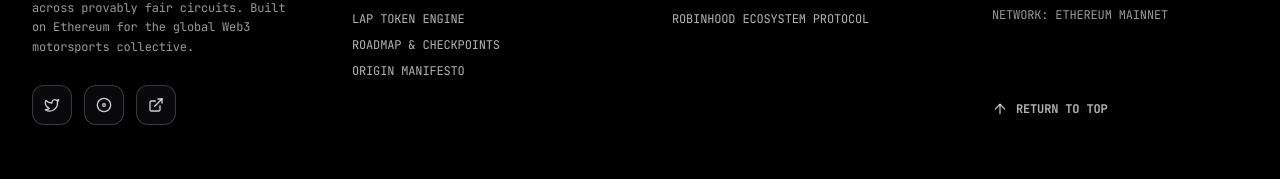
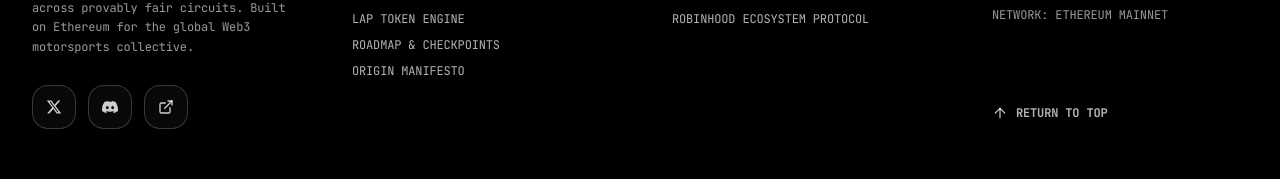
Before and after one commit to captain-n3m0/lastlap-v2, a React (Vite) app: page / in a window 1280 px wide. Shown: the part 11459-11638 px from the top of the page. Built offline with nearby package versions, Linux system fonts and the light colour scheme.

Commit message:
feat: update social icons in footer
Replace lucide-react social icons with custom SVG
logos for X and Discord to ensure official branding.

```diff
--- a/src/components/Footer.tsx
+++ b/src/components/Footer.tsx
@@ -4,11 +4,28 @@
  */
 
 import React, { useRef, useEffect } from 'react';
-import { ArrowRight, MessageSquare, Twitter, Disc, ExternalLink, ArrowUp, Sparkles, MapPin, Compass } from 'lucide-react';
+import { ArrowRight, ExternalLink, ArrowUp, Sparkles, MapPin, Compass } from 'lucide-react';
 import { gsap } from 'gsap';
 import { ScrollTrigger } from 'gsap/ScrollTrigger';
 
 gsap.registerPlugin(ScrollTrigger);
+
+// Official SVG vector logos for X and Discord
+function XLogo({ className = 'w-4 h-4' }: { className?: string }) {
+  return (
+    <svg viewBox="0 0 24 24" fill="currentColor" className={className} aria-hidden="true">
+      <path d="M18.244 2.25h3.308l-7.227 8.26 8.502 11.24H16.17l-5.214-6.817L4.99 21.75H1.68l7.73-8.835L1.254 2.25H8.08l4.713 6.231zm-1.161 17.52h1.833L7.084 4.126H5.117z" />
+    </svg>
+  );
+}
+
+function DiscordLogo({ className = 'w-4 h-4' }: { className?: string }) {
+  return (
+    <svg viewBox="0 0 24 24" fill="currentColor" className={className} aria-hidden="true">
+      <path d="M20.317 4.37a19.791 19.791 0 0 0-4.885-1.515.074.074 0 0 0-.079.037c-.21.375-.444.864-.608 1.25a18.27 18.27 0 0 0-5.487 0 12.64 12.64 0 0 0-.617-1.25.077.077 0 0 0-.079-.037A19.736 19.736 0 0 0 3.677 4.37a.07.07 0 0 0-.032.027C.533 9.046-.32 13.58.099 18.057a.082.082 0 0 0 .031.057 19.9 19.9 0 0 0 5.993 3.03.078.078 0 0 0 .084-.028c.462-.63.874-1.295 1.226-1.994.021-.041.001-.09-.041-.106a13.107 13.107 0 0 1-1.872-.892.077.077 0 0 1-.008-.128 10.2 10.2 0 0 0 .372-.292.074.074 0 0 1 .077-.01c3.929 1.793 8.18 1.793 12.061 0a.074.074 0 0 1 .078.01c.12.098.246.198.373.292a.077.077 0 0 1-.006.127 12.299 12.299 0 0 1-1.873.893.077.077 0 0 0-.041.107c.36.698.772 1.362 1.225 1.993a.076.076 0 0 0 .084.028 19.839 19.839 0 0 0 6.002-3.03.077.077 0 0 0 .032-.054c.5-5.177-.838-9.674-3.549-13.66a.061.061 0 0 0-.031-.028zM8.02 15.33c-1.183 0-2.157-1.085-2.157-2.419 0-1.333.956-2.419 2.157-2.419 1.21 0 2.176 1.096 2.157 2.42 0 1.333-.956 2.418-2.157 2.418zm7.975 0c-1.183 0-2.157-1.085-2.157-2.419 0-1.333.955-2.419 2.157-2.419 1.21 0 2.176 1.096 2.157 2.42 0 1.333-.946 2.418-2.157 2.418z" />
+    </svg>
+  );
+}
 
 export default function Footer() {
   const giantLogoRef = useRef<HTMLDivElement>(null);
@@ -103,13 +120,13 @@
               </a>
 
               <a
-                href="https://discord.com"
+                href="https://discord.gg/lastlaprh"
                 target="_blank"
                 rel="noreferrer"
                 id="footer-join-community-btn"
                 className="w-full sm:w-auto px-10 py-5 bg-zinc-900 text-white border border-white/30 font-black font-mono text-sm sm:text-base tracking-widest uppercase rounded-2xl hover:bg-zinc-800 hover:border-white transition-all flex items-center justify-center gap-3 no-underline"
               >
-                <MessageSquare className="w-5 h-5" />
+                <DiscordLogo className="w-5 h-5" />
                 <span>JOIN DISCORD</span>
               </a>
             </div>
@@ -143,29 +160,29 @@
             </p>
             <div className="flex items-center gap-3 pt-2">
               <a
-                href="https://twitter.com"
+                href="https://x.com/lastlaprh?s=11"
                 target="_blank"
                 rel="noreferrer"
-                aria-label="X / Twitter"
-                className="w-10 h-10 rounded-xl bg-zinc-950 border border-white/20 flex items-center justify-center text-white/80 hover:text-white hover:border-white transition-colors"
+                aria-label="X"
+                className="w-11 h-11 rounded-2xl bg-zinc-950/90 border border-white/20 flex items-center justify-center text-white/80 hover:text-white hover:border-white hover:bg-zinc-900 transition-all hover:scale-105 active:scale-95 shadow-lg"
               >
-                <Twitter className="w-4 h-4" />
+                <XLogo className="w-4 h-4" />
               </a>
               <a
-                href="https://discord.com"
+                href="https://discord.gg/lastlaprh"
                 target="_blank"
                 rel="noreferrer"
                 aria-label="Discord"
-                className="w-10 h-10 rounded-xl bg-zinc-950 border border-white/20 flex items-center justify-center text-white/80 hover:text-white hover:border-white transition-colors"
+                className="w-11 h-11 rounded-2xl bg-zinc-950/90 border border-white/20 flex items-center justify-center text-white/80 hover:text-white hover:border-white hover:bg-zinc-900 transition-all hover:scale-105 active:scale-95 shadow-lg"
               >
-                <Disc className="w-4 h-4" />
+                <DiscordLogo className="w-4 h-4" />
               </a>
               <a
                 href="https://opensea.io"
                 target="_blank"
                 rel="noreferrer"
                 aria-label="OpenSea Collection"
-                className="w-10 h-10 rounded-xl bg-zinc-950 border border-white/20 flex items-center justify-center text-white/80 hover:text-white hover:border-white transition-colors"
+                className="w-11 h-11 rounded-2xl bg-zinc-950/90 border border-white/20 flex items-center justify-center text-white/80 hover:text-white hover:border-white hover:bg-zinc-900 transition-all hover:scale-105 active:scale-95 shadow-lg"
               >
                 <ExternalLink className="w-4 h-4" />
               </a>
```
